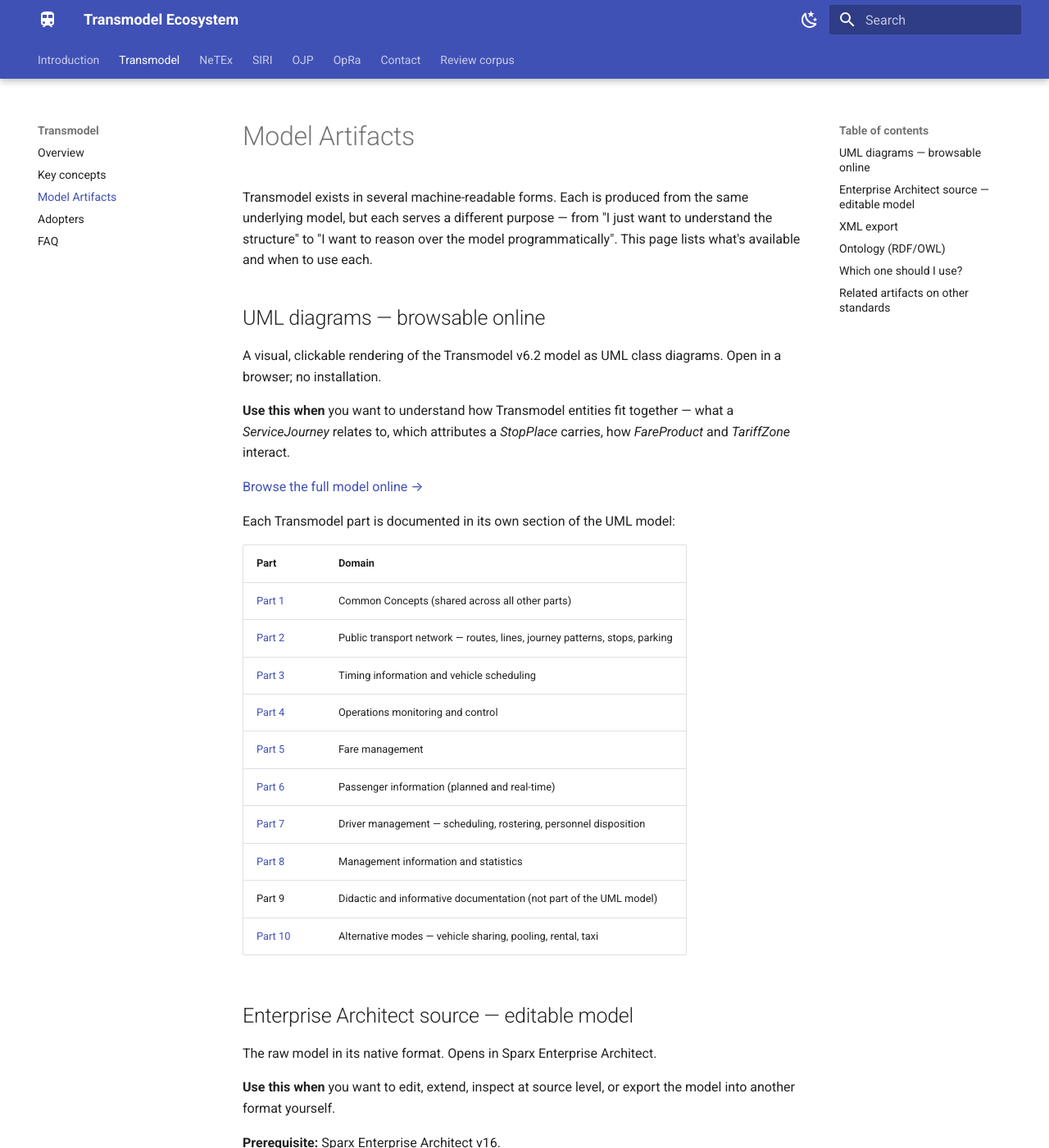
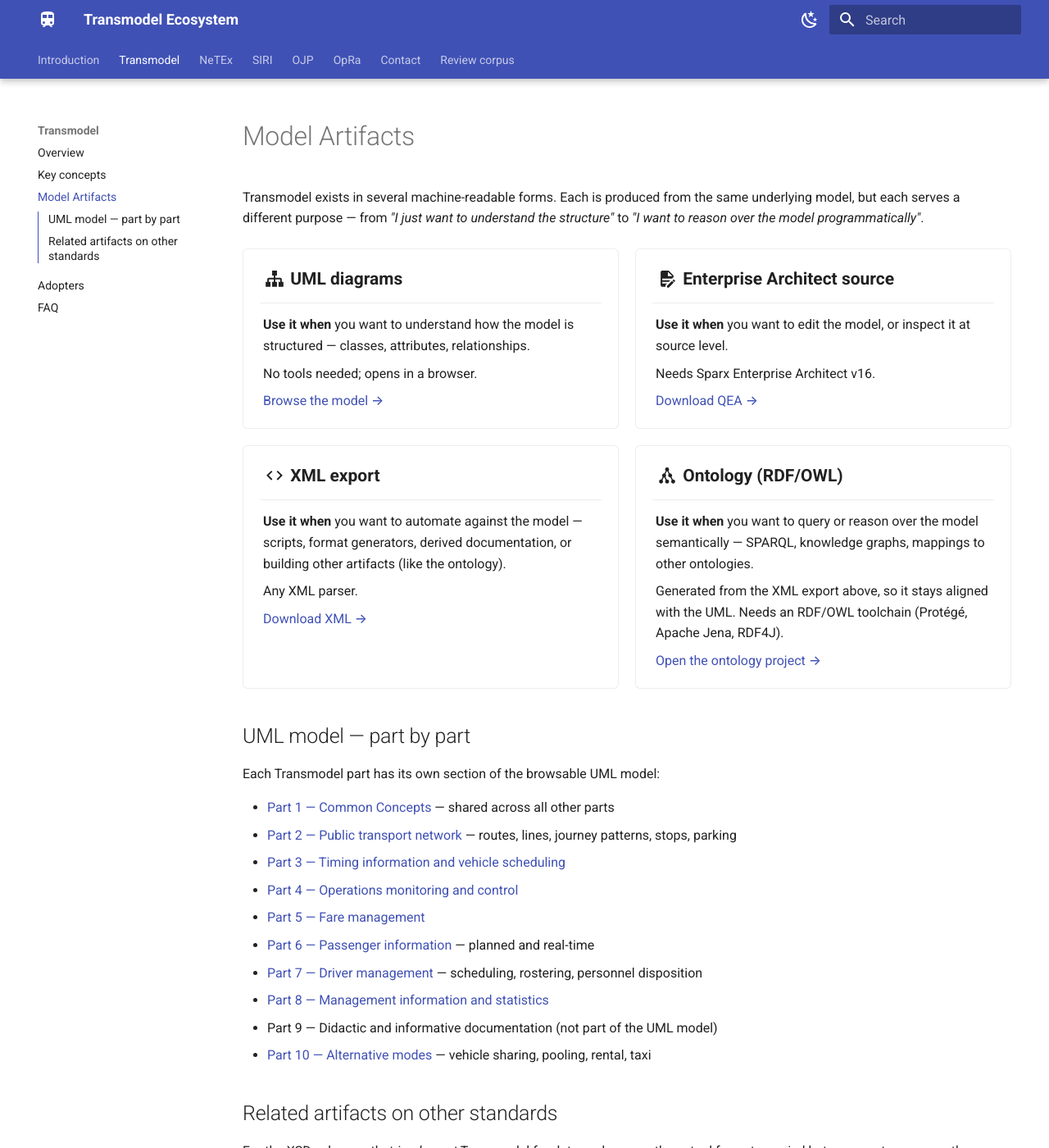
Before and after one commit to BredeD/transmodel-site, an MkDocs documentation site: the page built from docs/standards/transmodel/artifacts.md, in a window 1280 px wide and 1400 px high. Shown: the whole window at 82% size. Built offline with MkDocs 1.6.1 and Material for MkDocs 9.7.7, drawn with Linux system fonts in a browser that asks for light colours; some of the changed text lies outside the part shown.

Commit message:
Transmodel Model Artifacts page + integrate ToC into left nav
- New Model Artifacts page (docs/standards/transmodel/artifacts.md) with four cards for UML, Enterprise Architect source, XML export, and Transmodel ontology — each card carries its own "Use it when ..." purpose, prerequisites and direct link
- Move UML part links and QEA/XML downloads off the Transmodel Overview onto the dedicated page; Overview table restored to plain part list with pointer to Model Artifacts
- mkdocs.yml: Model Artifacts added to Transmodel nav between Key concepts and Adopters
- mkdocs.yml: add toc.integrate so page section headings expand under the current page in the left nav; right-side ToC panel removed
- Ontology section clarifies it is the Transmodel-wide ontology (generated from the XML export), linking to entur.github.io/transmodel-ontology-generator/

```diff
--- a/docs/standards/transmodel/artifacts.md
+++ b/docs/standards/transmodel/artifacts.md
@@ -1,75 +1,65 @@
 # Model Artifacts
 
-Transmodel exists in several machine-readable forms. Each is produced from the same underlying model, but each serves a different purpose — from "I just want to understand the structure" to "I want to reason over the model programmatically". This page lists what's available and when to use each.
+Transmodel exists in several machine-readable forms. Each is produced from the same underlying model, but each serves a different purpose — from *"I just want to understand the structure"* to *"I want to reason over the model programmatically"*.
 
-## UML diagrams — browsable online
+<div class="grid cards" markdown>
 
-A visual, clickable rendering of the Transmodel v6.2 model as UML class diagrams. Open in a browser; no installation.
+-   :material-sitemap: **UML diagrams**
 
-**Use this when** you want to understand how Transmodel entities fit together — what a *ServiceJourney* relates to, which attributes a *StopPlace* carries, how *FareProduct* and *TariffZone* interact.
+    ---
 
-[Browse the full model online →](https://kgpi.fgpa.um.si/napcore-helpdesk/transmodel/index.htm)
+    **Use it when** you want to understand how the model is structured — classes, attributes, relationships.
 
-Each Transmodel part is documented in its own section of the UML model:
+    No tools needed; opens in a browser.
 
-| Part | Domain |
-| --- | --- |
-| [Part 1](https://kgpi.fgpa.um.si/napcore-helpdesk/transmodel/EARoot/EA2/EA480.htm) | Common Concepts (shared across all other parts) |
-| [Part 2](https://kgpi.fgpa.um.si/napcore-helpdesk/transmodel/EARoot/EA3/EA2011.htm) | Public transport network — routes, lines, journey patterns, stops, parking |
-| [Part 3](https://kgpi.fgpa.um.si/napcore-helpdesk/transmodel/EARoot/EA4/EA2717.htm) | Timing information and vehicle scheduling |
-| [Part 4](https://kgpi.fgpa.um.si/napcore-helpdesk/transmodel/EARoot/EA5/EA3104.htm) | Operations monitoring and control |
-| [Part 5](https://kgpi.fgpa.um.si/napcore-helpdesk/transmodel/EARoot/EA6/EA3493.htm) | Fare management |
-| [Part 6](https://kgpi.fgpa.um.si/napcore-helpdesk/transmodel/EARoot/EA7/EA5032.htm) | Passenger information (planned and real-time) |
-| [Part 7](https://kgpi.fgpa.um.si/napcore-helpdesk/transmodel/EARoot/EA8/EA5568.htm) | Driver management — scheduling, rostering, personnel disposition |
-| [Part 8](https://kgpi.fgpa.um.si/napcore-helpdesk/transmodel/EARoot/EA9/EA5759.htm) | Management information and statistics |
-| Part 9 | Didactic and informative documentation (not part of the UML model) |
-| [Part 10](https://kgpi.fgpa.um.si/napcore-helpdesk/transmodel/EARoot/EA10/EA6038.htm) | Alternative modes — vehicle sharing, pooling, rental, taxi |
+    [Browse the model →](https://kgpi.fgpa.um.si/napcore-helpdesk/transmodel/index.htm)
 
-## Enterprise Architect source — editable model
+-   :material-file-document-edit: **Enterprise Architect source**
 
-The raw model in its native format. Opens in Sparx Enterprise Architect.
+    ---
 
-**Use this when** you want to edit, extend, inspect at source level, or export the model into another format yourself.
+    **Use it when** you want to edit the model, or inspect it at source level.
 
-**Prerequisite:** Sparx Enterprise Architect v16.
+    Needs Sparx Enterprise Architect v16.
 
-- [Transmodel v6.2 Enterprise Architect project (QEA)](https://transmodel-cen.eu/model6.2/TransmodelEcoSystem2024-EAv16-nk84_OpRa-v13.qea)
+    [Download QEA →](https://transmodel-cen.eu/model6.2/TransmodelEcoSystem2024-EAv16-nk84_OpRa-v13.qea)
 
-## XML export
+-   :material-code-tags: **XML export**
 
-A machine-readable serialisation of the UML model as XML. Lossless export of entities, attributes and relationships.
+    ---
 
-**Use this when** you want to import the model into another modelling tool, script against its structure, generate documentation automatically, or build derived artifacts (like the ontology below).
+    **Use it when** you want to automate against the model — scripts, format generators, derived documentation, or building other artifacts (like the ontology).
 
-**Prerequisite:** any XML parser.
+    Any XML parser.
 
-- [Transmodel v6.2 XML export](https://transmodel-cen.eu/model6.2/Transmodel_v6.2_XML_2026.xml)
+    [Download XML →](https://transmodel-cen.eu/model6.2/Transmodel_v6.2_XML_2026.xml)
 
-## Ontology (RDF/OWL)
+-   :material-graph: **Ontology (RDF/OWL)**
 
-A semantic-web representation of Transmodel — entities as OWL classes, relationships as object properties. **Generated from the XML export above**, so it stays aligned with the UML model as it evolves.
+    ---
 
-**Use this when** you want to:
+    **Use it when** you want to query or reason over the model semantically — SPARQL, knowledge graphs, mappings to other ontologies.
 
-- Run SPARQL queries over the model ("which entities relate to Quay?")
-- Reason automatically about transitive relationships and class hierarchies
-- Map Transmodel concepts to other ontologies (geospatial, mobility, accessibility)
-- Build knowledge graphs that integrate public transport data with other domains
+    Generated from the XML export above, so it stays aligned with the UML. Needs an RDF/OWL toolchain (Protégé, Apache Jena, RDF4J).
 
-**Prerequisite:** an RDF/OWL toolchain — Protégé, Apache Jena, RDF4J, or similar.
+    [Open the ontology project →](https://entur.github.io/transmodel-ontology-generator/)
 
-- [Transmodel ontology — generator and output](https://entur.github.io/transmodel-ontology-generator/) — the working tool that produces the ontology from the Transmodel XML export, together with the resulting ontology files.
+</div>
 
-## Which one should I use?
+## UML model — part by part
 
-Short decision guide:
+Each Transmodel part has its own section of the browsable UML model:
 
-| I want to… | Use |
-| --- | --- |
-| Understand how the model is structured | **UML diagrams** |
-| Edit the model, or inspect it at source level | **Enterprise Architect QEA** |
-| Automate against the model's structure (scripts, derived documentation, format generators) | **XML export** |
-| Query, reason over, or map the model semantically | **Ontology (RDF/OWL)** |
+- [Part 1 — Common Concepts](https://kgpi.fgpa.um.si/napcore-helpdesk/transmodel/EARoot/EA2/EA480.htm) — shared across all other parts
+- [Part 2 — Public transport network](https://kgpi.fgpa.um.si/napcore-helpdesk/transmodel/EARoot/EA3/EA2011.htm) — routes, lines, journey patterns, stops, parking
+- [Part 3 — Timing information and vehicle scheduling](https://kgpi.fgpa.um.si/napcore-helpdesk/transmodel/EARoot/EA4/EA2717.htm)
+- [Part 4 — Operations monitoring and control](https://kgpi.fgpa.um.si/napcore-helpdesk/transmodel/EARoot/EA5/EA3104.htm)
+- [Part 5 — Fare management](https://kgpi.fgpa.um.si/napcore-helpdesk/transmodel/EARoot/EA6/EA3493.htm)
+- [Part 6 — Passenger information](https://kgpi.fgpa.um.si/napcore-helpdesk/transmodel/EARoot/EA7/EA5032.htm) — planned and real-time
+- [Part 7 — Driver management](https://kgpi.fgpa.um.si/napcore-helpdesk/transmodel/EARoot/EA8/EA5568.htm) — scheduling, rostering, personnel disposition
+- [Part 8 — Management information and statistics](https://kgpi.fgpa.um.si/napcore-helpdesk/transmodel/EARoot/EA9/EA5759.htm)
+- Part 9 — Didactic and informative documentation (not part of the UML model)
+- [Part 10 — Alternative modes](https://kgpi.fgpa.um.si/napcore-helpdesk/transmodel/EARoot/EA10/EA6038.htm) — vehicle sharing, pooling, rental, taxi
 
 ## Related artifacts on other standards
 
--- a/docs/stylesheets/extra.css
+++ b/docs/stylesheets/extra.css
@@ -2,9 +2,9 @@
    Card grids — visual boxes with responsive column layout
    Used on the home page and section landing pages.
    Breakpoints:
-     • narrow  (<600px)  → 1 column   (e.g. 1×4 for the four exchange standards)
-     • default (≥600px)  → 2 columns  (e.g. 2×2 for the four exchange standards)
-     • wide    (≥1400px) → 3 columns  (only kicks in if 3 cards fit comfortably)
+     • narrow  (<600px)  → 1 column   (mobile)
+     • default (≥600px)  → 2 columns  (normal browser)
+     • wide    (≥1400px) → auto-fit based on card width (3 columns typical)
 --------------------------------------------------------------------------- */
 
 .md-typeset .grid.cards {
--- a/mkdocs.yml
+++ b/mkdocs.yml
@@ -27,7 +27,8 @@
     - navigation.sections      # top-level sections expanded
     - navigation.top           # back-to-top button
     - navigation.footer        # prev/next links at page bottom
-    - toc.follow               # right-side ToC follows scroll
+    - toc.follow               # ToC follows scroll
+    - toc.integrate            # merge right-side ToC into left navigation (page sections expand under the page entry)
     - search.suggest
     - search.highlight
     - content.code.copy        # copy button on code blocks
```
